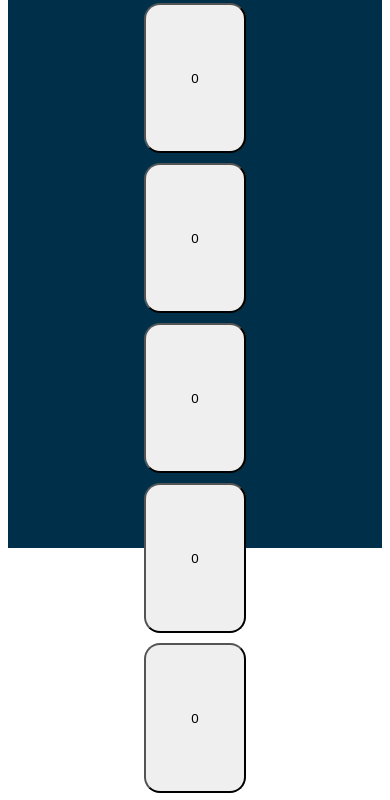
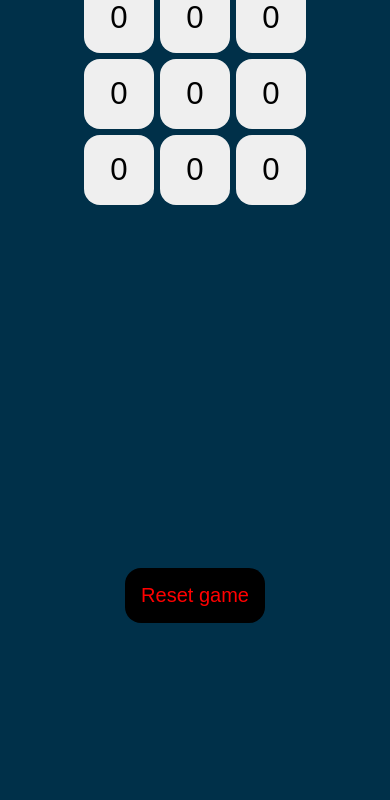
Before and after one commit to Surace222/Tictaktoe-game, a plain HTML site: page index.html in a window 390 px wide. Shown: the part 60-860 px from the top of the page. Drawn offline with Linux system fonts and the light colour scheme.

Commit message:
the platform for game is made more responsive and nice adding more css

```diff
--- a/index.html
+++ b/index.html
@@ -7,31 +7,29 @@
     <link rel="stylesheet" href="style.css">
 </head>
 <body>
-      <!-- <h1>Welcome to tic tak toe game</h1> -->
-    <div class="main">
+    <main>
+      <h1>Welcome to tic tak toe game</h1>
 
 
-      <div class="second">
-       <button>0</button>
-       <button>0</button>
-       <button>0</button>
-       <button>0</button>
-       <button>0</button>
-       <button>0</button>
-       <button>0</button>
-       <button>0</button>
-       <button>0</button>
+    <div class="container">
 
 
+      <div class="game">
 
+        <button class="box">0</button>
+        <button class="box">0</button>
+        <button class="box">0</button>
+        <button class="box">0</button>
+        <button class="box">0</button>
+        <button class="box">0</button>
+        <button class="box">0</button>
+        <button class="box">0</button>
+        <button class="box">0</button>
 
-
-
-
-      </div>
-
-
-    </div>
+     </div>
+ </div>
+ <button id="reset">Reset game</button>
+    </main>
     <script src="app.js"></script>
 </body>
 </html>
--- a/style.css
+++ b/style.css
@@ -1,25 +1,41 @@
-.main{
+*{
+    margin: 0;
+    padding: 0;
+}
+body{
     background-color: #003049;
-    height:600px;
     text-align: center;
-    width: 100%;
+}
+.container{
+    height: 70vh;
     display: flex;
-    justify-content: center;
-    align-items: center;
+
+  justify-content: center;
+  align-content: center;
 }
-.second {
-    /* background-color: red; */
-    height: 500px;
-    width: 30%;
-    display: flex;
-     justify-content: center;
-    align-items: center;
-    flex-wrap: wrap;
+.game {
+  height: 60vmin;
+  width: 60vmin;
+  display: flex;
+  flex-wrap: wrap;
+  justify-content: center;
+  align-content: center;
+  gap: 1.5vmin;
 }
 
-button{
-    height: 150px;
-    width: 120px;
-    margin: 5px;
+.box{
+    height: 18vmin;
+    width: 18vmin;
+    border: none;
     border-radius: 1rem;
+    font-size: 8vmin;
 }
+
+#reset{
+    padding: 1rem;
+    font-size: 1.25rem;
+    color: red;
+    border: none;
+    border-radius: 1rem;
+    background-color: black;
+}
```
